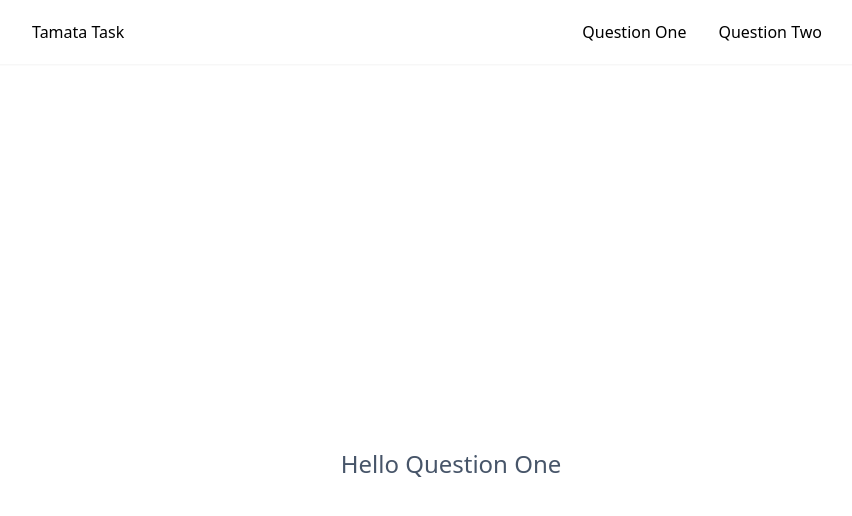
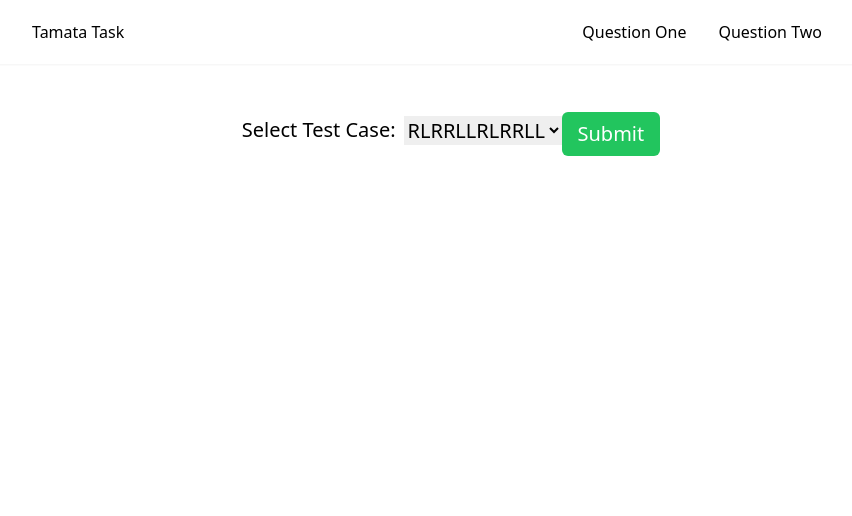
Before and after one commit to mohammedahw/tamata-task, a React (Vite) app: page / in a window 1280 px wide. Shown: the top 516 px of the page, without its empty margins (189-1041 px from the left). Built offline with nearby package versions, Linux system fonts and the light colour scheme.

Commit message:
finished question one

```diff
--- a/src/pages/ErrorPage.tsx
+++ b/src/pages/ErrorPage.tsx
@@ -1,7 +1,12 @@
+import Navbar from "../components/Navbar";
+
 export default function ErrorPage() {
   return (
-    <div className="flex justify-center items-center h-screen text-2xl text-slate-600">
-      404 - Page Not Found
-    </div>
+    <>
+      <Navbar />
+      <div className="flex justify-center items-center h-screen text-2xl text-slate-600">
+        404 - Page Not Found
+      </div>
+    </>
   );
 }
--- a/src/pages/QuestionOne.tsx
+++ b/src/pages/QuestionOne.tsx
@@ -1,12 +1,79 @@
+import { useState } from "react";
 import Navbar from "../components/Navbar";
 
+const TEST_CASES = ["RLRRLLRLRRLL", "RLLRRRRLLRLL"];
+
 export default function QuestionOne() {
+  const [testCase, setTestCase] = useState(TEST_CASES[0]);
+  const [result, setResult] = useState<string[]>([]);
+
+  const handleTestCaseChange = (e: React.ChangeEvent<HTMLSelectElement>) => {
+    setTestCase(e.target.value);
+    setResult([]);
+  };
+
+  const handleSubmit = () => {
+    let count = 0;
+    let result = 0;
+    let intervals = [];
+    let start = 0;
+
+    for (let i = 0; i < testCase.length; i++) {
+      if (testCase[i] === "L") count--;
+      else count++;
+
+      if (count === 0) {
+        result++;
+        intervals.push(testCase.slice(start, i + 1));
+        start = i + 1;
+      }
+    }
+
+    setResult(intervals);
+  };
+
   return (
     <>
       <Navbar />
-      <div className="flex justify-center items-center h-screen text-2xl text-slate-600">
-        Hello Question One
+      <div className="flex flex-col justify-center items-center mt-10 text-xl">
+        <div className="flex items-center">
+          <label className="pr-2">Select Test Case:</label>
+          <select
+            name="test-case"
+            id="test-case"
+            value={testCase}
+            onChange={handleTestCaseChange}
+          >
+            {TEST_CASES.map((testCase, idx) => (
+              <option key={idx} value={testCase}>
+                {testCase}
+              </option>
+            ))}
+          </select>
+          <button
+            className="bg-green-500 px-4 py-2 rounded-md text-white mt-2"
+            onClick={handleSubmit}
+          >
+            Submit
+          </button>
+        </div>
       </div>
+      {result.length > 0 && (
+        <div className="flex flex-col justify-center items-center mt-4">
+          <div className="font-bold text-lg">Result:</div>
+          <div className="text-lg">
+            {result.map((interval: string, idx: number) => {
+              return (
+                <>
+                  <div key={interval}>
+                    Interval #{idx + 1}: {interval}
+                  </div>
+                </>
+              );
+            })}
+          </div>
+        </div>
+      )}
     </>
   );
 }
```
